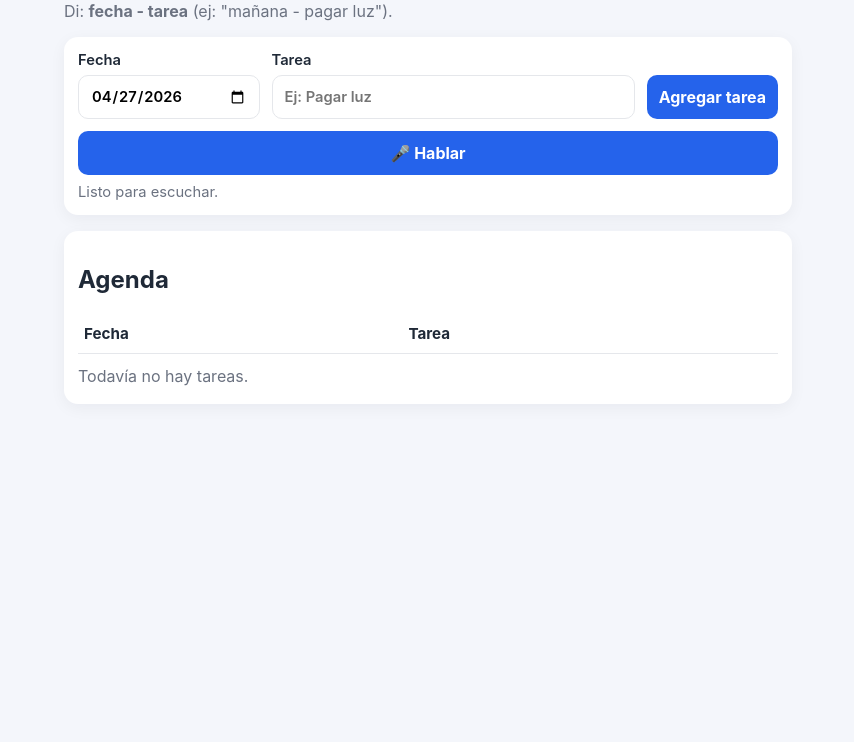
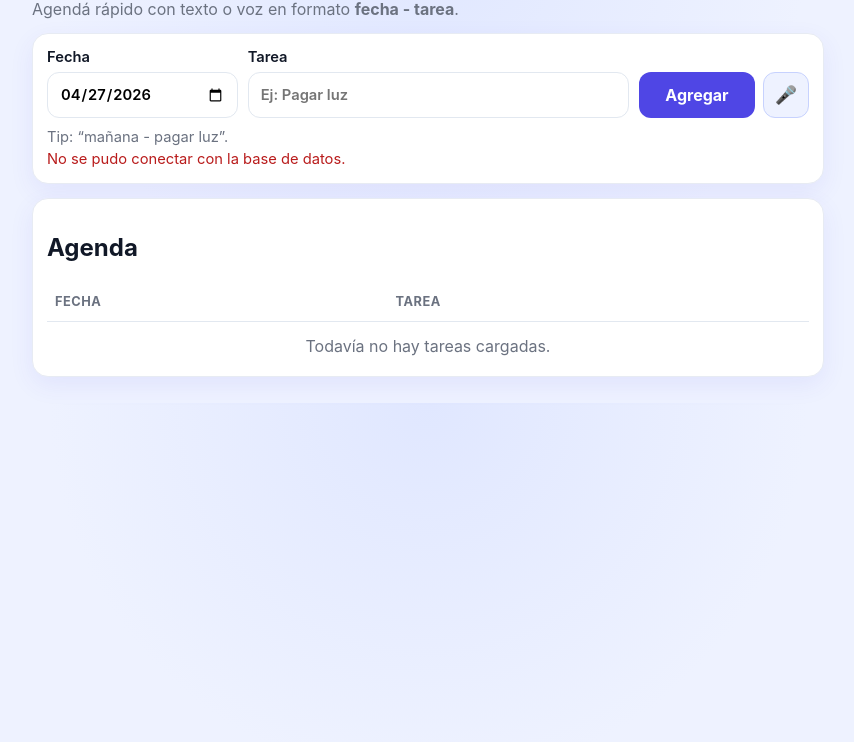
Before and after one commit to FacundoSpreafico/to-do-speech, a website: page index.html in a window 1280 px wide. Shown: the part 58-800 px from the top of the page, without its empty margins (212-1066 px from the left). Drawn offline with Linux system fonts and the light colour scheme; no server answers.

Commit message:
add persistencia + new ui

```diff
--- a/app.js
+++ b/app.js
@@ -5,44 +5,85 @@ const grid = document.getElementById("task-grid");
 const emptyState = document.getElementById("empty-state");
 const voiceBtn = document.getElementById("voice-btn");
 const voiceStatus = document.getElementById("voice-status");
+const appStatus = document.getElementById("app-status");
+const addBtn = document.getElementById("add-btn");
 
-const STORAGE_KEY = "voice-todo-items";
+const API_URL = "/api/tasks";
 const todayIso = toIsoDate(new Date());
 dateInput.value = todayIso;
 
-let tasks = loadTasks();
-render();
+let tasks = [];
+let busy = false;
+bootstrap();
 
 form.addEventListener("submit", (event) => {
   event.preventDefault();
-  addTask(dateInput.value, taskInput.value.trim());
+  createTask(dateInput.value, taskInput.value.trim());
 });
 
 voiceBtn.addEventListener("click", () => {
   startVoiceInput();
 });
 
-function addTask(date, taskText) {
+async function bootstrap() {
+  await loadTasks();
+  render();
+}
+
+async function createTask(date, taskText) {
   if (!date || !taskText) return;
 
-  tasks.push({
-    id: createId(),
-    date,
-    task: taskText,
-    createdAt: new Date().toISOString(),
+  try {
+    setBusy(true);
+    setAppStatus("Guardando tarea...");
+
+    const response = await fetch(API_URL, {
+      method: "POST",
+      headers: { "Content-Type": "application/json" },
+      body: JSON.stringify({ date, task: taskText }),
     });
 
+    if (!response.ok) {
+      setAppStatus("No se pudo guardar la tarea.", true);
+      return;
+    }
+
+    const data = await response.json();
+    tasks.push(data.task);
     sortTasks();
-  persistTasks();
     render();
     taskInput.value = "";
     dateInput.value = date;
+    setAppStatus("Tarea guardada.");
+  } catch (error) {
+    console.error("Error al guardar tarea:", error);
+    setAppStatus("No se pudo guardar la tarea.", true);
+  } finally {
+    setBusy(false);
+  }
 }
 
-function removeTask(id) {
+async function removeTask(id) {
+  try {
+    setBusy(true);
+    const response = await fetch(`${API_URL}?id=${encodeURIComponent(id)}`, {
+      method: "DELETE",
+    });
+
+    if (!response.ok) {
+      setAppStatus("No se pudo eliminar la tarea.", true);
+      return;
+    }
+
     tasks = tasks.filter((task) => task.id !== id);
-  persistTasks();
     render();
+    setAppStatus("Tarea eliminada.");
+  } catch (error) {
+    console.error("Error al eliminar tarea:", error);
+    setAppStatus("No se pudo eliminar la tarea.", true);
+  } finally {
+    setBusy(false);
+  }
 }
 
 function render() {
@@ -77,21 +118,25 @@ function render() {
   }
 }
 
-function persistTasks() {
-  localStorage.setItem(STORAGE_KEY, JSON.stringify(tasks));
+async function loadTasks() {
+  try {
+    setBusy(true);
+    setAppStatus("Cargando tareas...");
+    const response = await fetch(API_URL);
+
+    if (!response.ok) {
+      setAppStatus("No se pudo conectar con la base de datos.", true);
+      return;
     }
 
-function loadTasks() {
-  const raw = localStorage.getItem(STORAGE_KEY);
-  if (!raw) return [];
-
-  try {
-    const parsed = JSON.parse(raw);
-    return Array.isArray(parsed) ? parsed : [];
+    const data = await response.json();
+    tasks = Array.isArray(data.tasks) ? data.tasks : [];
+    setAppStatus("");
   } catch (error) {
-    console.error("No se pudo leer el almacenamiento local:", error);
-    localStorage.removeItem(STORAGE_KEY);
-    return [];
+    console.error("Error al cargar tareas:", error);
+    setAppStatus("No se pudo conectar con la base de datos.", true);
+  } finally {
+    setBusy(false);
   }
 }
 
@@ -130,7 +175,7 @@ function startVoiceInput() {
       return;
     }
 
-    addTask(parsed.dateIso, parsed.taskText);
+    createTask(parsed.dateIso, parsed.taskText);
     voiceStatus.textContent = `Agregado: ${formatDate(parsed.dateIso)} - ${parsed.taskText}`;
   };
 
@@ -139,7 +184,7 @@ function startVoiceInput() {
   };
 
   recognition.onend = () => {
-    voiceBtn.disabled = false;
+    voiceBtn.disabled = busy;
   };
 
   recognition.start();
@@ -256,9 +301,13 @@ function normalize(text) {
     .trim();
 }
 
-function createId() {
-  if (window.crypto && typeof window.crypto.randomUUID === "function") {
-    return window.crypto.randomUUID();
+function setBusy(isBusy) {
+  busy = isBusy;
+  addBtn.disabled = isBusy;
+  voiceBtn.disabled = isBusy;
 }
-  return `task-${Date.now()}-${Math.floor(Math.random() * 10000)}`;
+
+function setAppStatus(message, isError = false) {
+  appStatus.textContent = message;
+  appStatus.style.color = isError ? "var(--danger)" : "var(--ok)";
 }
--- a/index.html
+++ b/index.html
@@ -10,26 +10,28 @@
     <main class="app">
       <header class="header">
         <h1>To-Do por Voz</h1>
-        <p>Di: <strong>fecha - tarea</strong> (ej: "mañana - pagar luz").</p>
+        <p>Agendá rápido con texto o voz en formato <strong>fecha - tarea</strong>.</p>
       </header>
 
       <section class="panel">
         <form id="task-form" class="task-form">
-          <label>
+          <label class="field">
             Fecha
             <input id="date-input" type="date" required />
           </label>
-          <label>
+          <label class="field">
             Tarea
             <input id="task-input" type="text" placeholder="Ej: Pagar luz" required />
           </label>
-          <button type="submit">Agregar tarea</button>
+          <div class="form-actions">
+            <button id="add-btn" type="submit" class="add-btn">Agregar</button>
+            <button id="voice-btn" type="button" class="voice-btn" aria-label="Agregar por voz">
+              🎤
+            </button>
+          </div>
         </form>
-
-        <div class="voice-actions">
-          <button id="voice-btn" type="button">🎤 Hablar</button>
-          <p id="voice-status" class="voice-status">Listo para escuchar.</p>
-        </div>
+        <p id="voice-status" class="voice-status">Tip: “mañana - pagar luz”.</p>
+        <p id="app-status" class="app-status" aria-live="polite"></p>
       </section>
 
       <section class="panel">
@@ -45,7 +47,7 @@
             </thead>
             <tbody id="task-grid"></tbody>
           </table>
-          <p id="empty-state" class="empty-state">Todavía no hay tareas.</p>
+          <p id="empty-state" class="empty-state">Todavía no hay tareas cargadas.</p>
         </div>
       </section>
     </main>
--- a/styles.css
+++ b/styles.css
@@ -1,13 +1,14 @@
 :root {
   color-scheme: light;
-  --bg: #f4f6fb;
+  --bg: #eef2ff;
   --panel: #ffffff;
-  --text: #1f2937;
+  --text: #111827;
   --muted: #6b7280;
-  --brand: #2563eb;
-  --brand-dark: #1d4ed8;
-  --danger: #dc2626;
-  --border: #e5e7eb;
+  --brand: #4f46e5;
+  --brand-dark: #4338ca;
+  --danger: #b91c1c;
+  --border: #e2e8f0;
+  --ok: #166534;
 }
 
 * {
@@ -18,40 +19,42 @@ body {
   margin: 0;
   font-family: Inter, system-ui, -apple-system, Segoe UI, Roboto, sans-serif;
   color: var(--text);
-  background: var(--bg);
+  background: radial-gradient(circle at top, #e0e7ff 0, var(--bg) 48%);
 }
 
 .app {
-  max-width: 760px;
+  max-width: 820px;
   margin: 0 auto;
-  padding: 16px;
+  padding: 18px 14px 26px;
   display: grid;
-  gap: 16px;
+  gap: 14px;
 }
 
 .header h1 {
   margin: 0;
-  font-size: 1.8rem;
+  font-size: 1.7rem;
+  letter-spacing: -0.03em;
 }
 
 .header p {
-  margin: 8px 0 0;
+  margin: 6px 0 0;
   color: var(--muted);
 }
 
 .panel {
   background: var(--panel);
-  border-radius: 14px;
+  border-radius: 16px;
   padding: 14px;
-  box-shadow: 0 4px 16px rgba(15, 23, 42, 0.05);
+  border: 1px solid #e7ebf3;
+  box-shadow: 0 8px 24px rgba(79, 70, 229, 0.08);
 }
 
 .task-form {
   display: grid;
-  gap: 12px;
+  gap: 10px;
 }
 
-.task-form label {
+.field {
   display: grid;
   gap: 6px;
   font-weight: 600;
@@ -60,46 +63,84 @@ body {
 
 input,
 button {
-  min-height: 44px;
-  border-radius: 10px;
+  min-height: 46px;
+  border-radius: 12px;
   border: 1px solid var(--border);
   padding: 10px 12px;
   font: inherit;
 }
 
-button {
+.form-actions {
+  display: flex;
+  gap: 8px;
+}
+
+.add-btn {
+  flex: 1;
   border: 0;
   background: var(--brand);
   color: #fff;
   font-weight: 700;
 }
 
-button:hover {
+.add-btn:hover {
   background: var(--brand-dark);
 }
 
-.voice-actions {
-  margin-top: 12px;
-  display: grid;
-  gap: 8px;
+.voice-btn {
+  width: 46px;
+  min-width: 46px;
+  padding: 0;
+  border: 1px solid #c7d2fe;
+  background: #eef2ff;
+  color: #3730a3;
+  font-size: 1.1rem;
+  line-height: 1;
+}
+
+.voice-btn:hover {
+  background: #e0e7ff;
+}
+
+.voice-status,
+.app-status {
+  margin: 0;
+  font-size: 0.92rem;
 }
 
 .voice-status {
-  margin: 0;
+  margin-top: 10px;
   color: var(--muted);
-  font-size: 0.92rem;
+}
+
+.app-status {
+  margin-top: 4px;
+  color: var(--ok);
+  min-height: 1.3em;
+}
+
+.table-wrap {
+  overflow-x: auto;
 }
 
 table {
   width: 100%;
-  border-collapse: collapse;
+  border-collapse: separate;
+  border-spacing: 0;
   font-size: 0.95rem;
+}
+
+thead th {
+  font-size: 0.8rem;
+  text-transform: uppercase;
+  letter-spacing: 0.04em;
+  color: #6b7280;
 }
 
 th,
 td {
   text-align: left;
-  padding: 10px 6px;
+  padding: 12px 8px;
   border-bottom: 1px solid var(--border);
 }
 
@@ -108,16 +149,19 @@ td:last-child {
 }
 
 .delete-btn {
-  background: transparent;
-  color: var(--danger);
-  border: 1px solid #fecaca;
   min-height: 34px;
   padding: 6px 10px;
+  border-radius: 9px;
+  border: 1px solid #fecaca;
+  background: #fff5f5;
+  color: var(--danger);
+  font-weight: 600;
 }
 
 .empty-state {
-  margin: 12px 0 4px;
+  margin: 14px 0 6px;
   color: var(--muted);
+  text-align: center;
 }
 
 @media (min-width: 640px) {
@@ -125,4 +169,8 @@ td:last-child {
     grid-template-columns: 1fr 2fr auto;
     align-items: end;
   }
+
+  .form-actions {
+    min-width: 170px;
+  }
 }
```
Also changed, not shown: api/tasks.js (added, +84 -0 lines), package.json (added, +13 -0 lines), README.md, 2 other files. Lines whose indentation alone changed are shown as unchanged.
